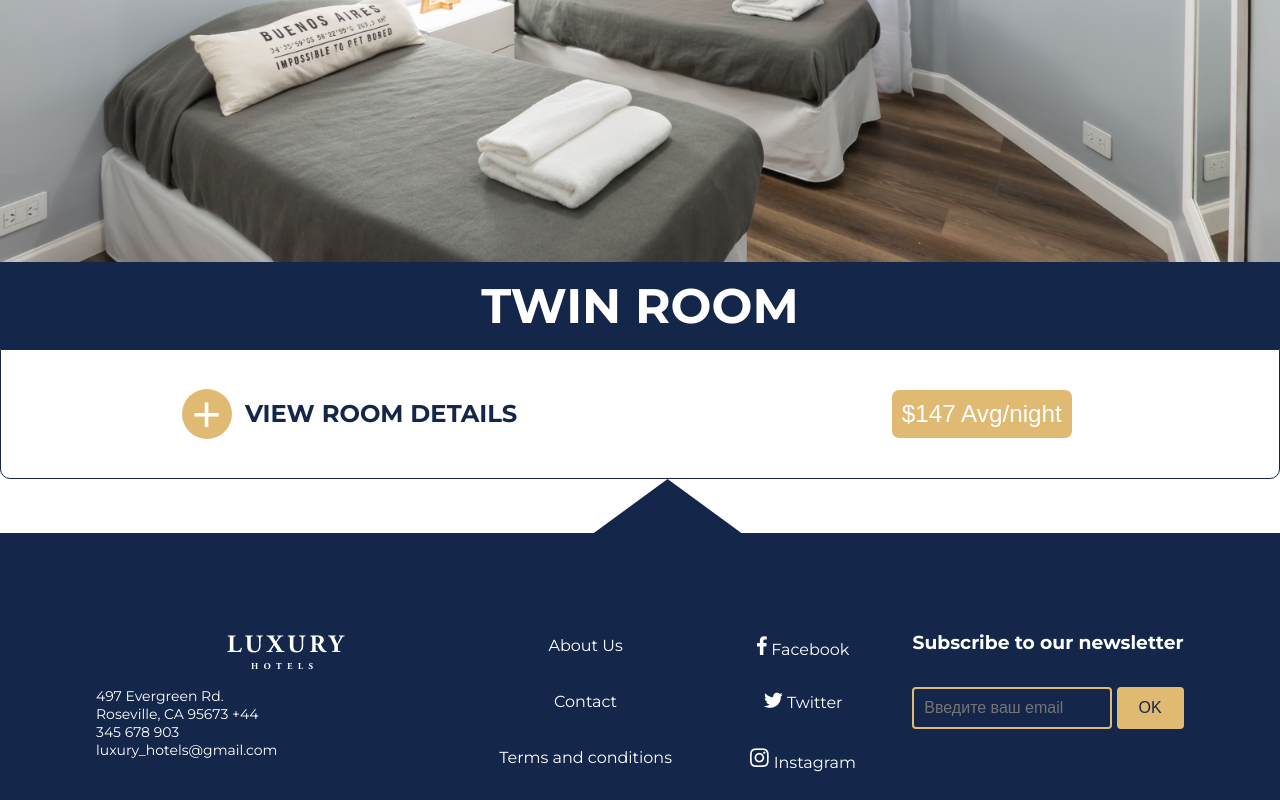
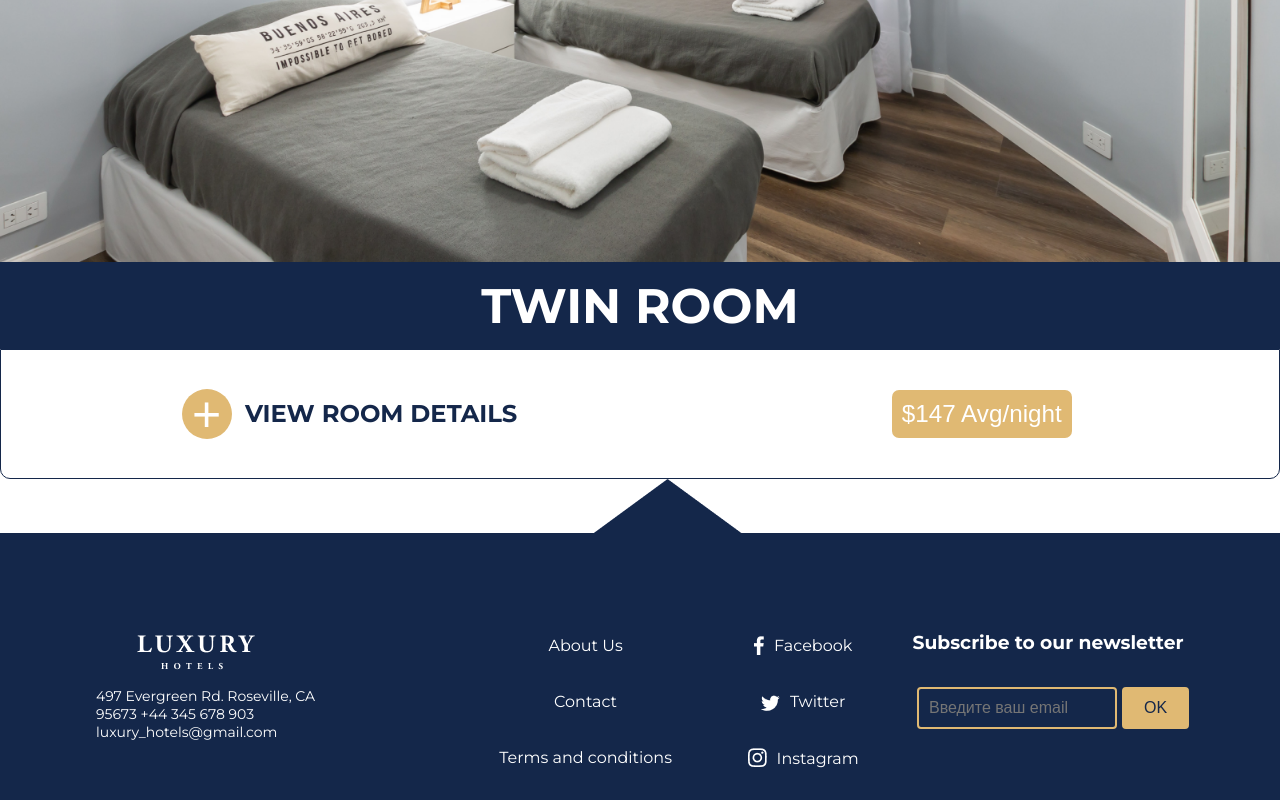
Before and after one commit to project-itgirlschool/frontend87_1_1, a plain HTML site: page index.html in a window 1280 px wide. Shown: the part 4469-5269 px from the top of the page. Drawn offline with Linux system fonts and the light colour scheme.

Commit message:
footer_final

```diff
--- a/styles/footer.scss
+++ b/styles/footer.scss
@@ -26,7 +26,8 @@ footer {
   color: #fff;
   text-decoration: none;
   margin: 5px;
-  display: inline-block;
+  display: flex;
+  align-items: flex-end;
   transition: color 0.3s ease;
 }
 
@@ -34,15 +35,22 @@ footer {
   color: rgba(255, 255, 255, 0.8);
 }
 
+.footer a img {
+    margin-right: 10px; /* Отступ между картинкой и текстом */
+  }
+
 .item_1 {
   grid-column: 1/2;
   grid-row: 2/3;
+  justify-self: center;
+  padding-right: 180px;
 }
 
 .item_2 {
   grid-column: 1/2;
   grid-row: 3/5;
-  padding-right: 270px;
+  justify-self: center;
+  padding-right: 150px;
   font-size: 14px;
 }
 
@@ -94,6 +102,12 @@ footer {
   align-self: start;
 }
 
+.email-form {
+    display: flex;
+    gap: 5px;
+    align-items: center;
+  }
+
 .email-form input {
   padding: 10px;
   border: 2px solid #e0b973;
@@ -119,6 +133,7 @@ footer {
   background-color: #b89742;
   color: #fff;
 }
+
 
 /* Tablet layout */
 @media (max-width: 1024px) {
@@ -168,6 +183,7 @@ footer {
     grid-row: 5/6;
   }
 }
+
 
 /* Mobile layout */
 @media (max-width: 768px) {
```
Also changed, not shown: index.html (+3 -3 lines), styles/css/index.css, 1 other file.
